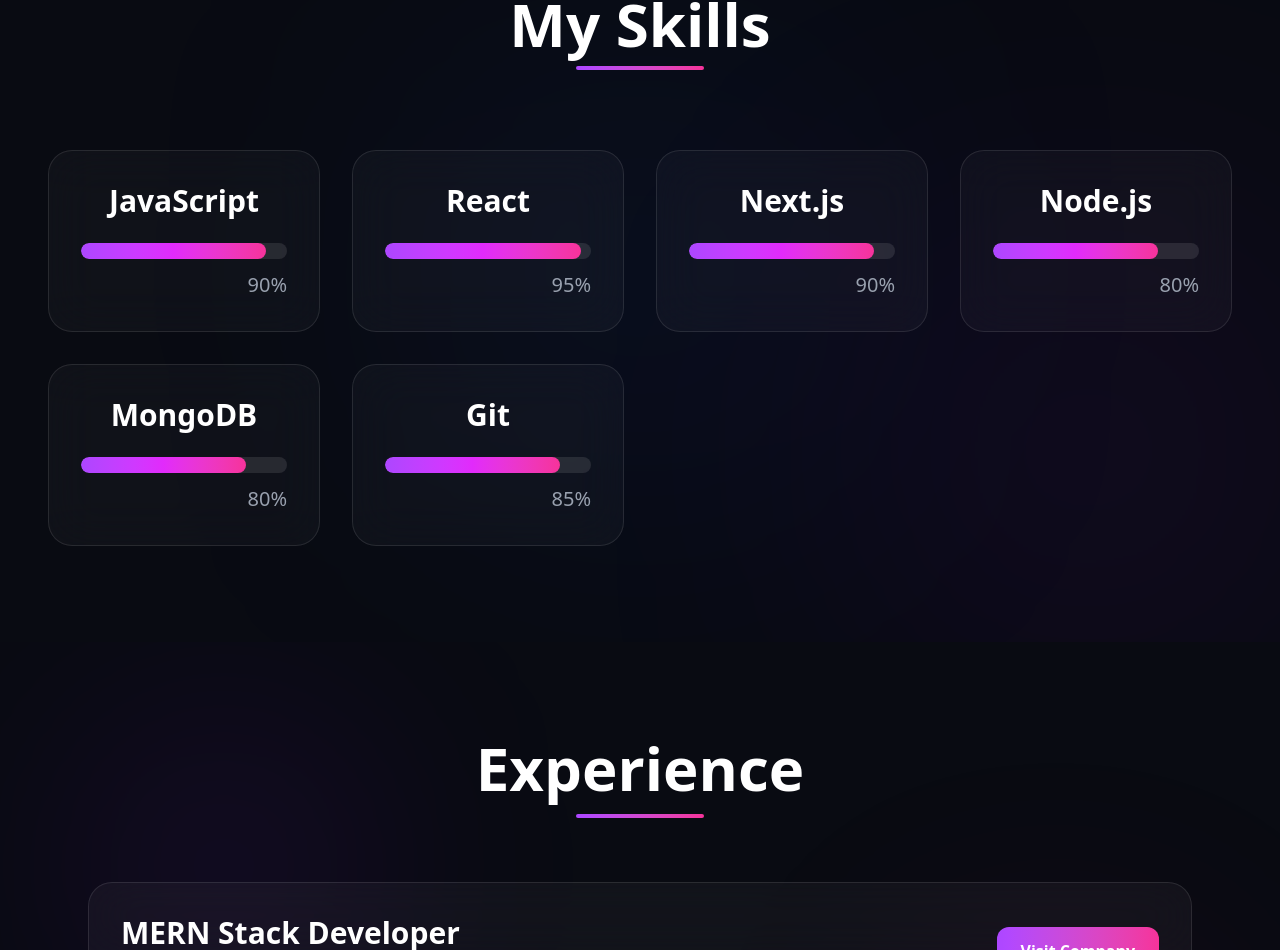
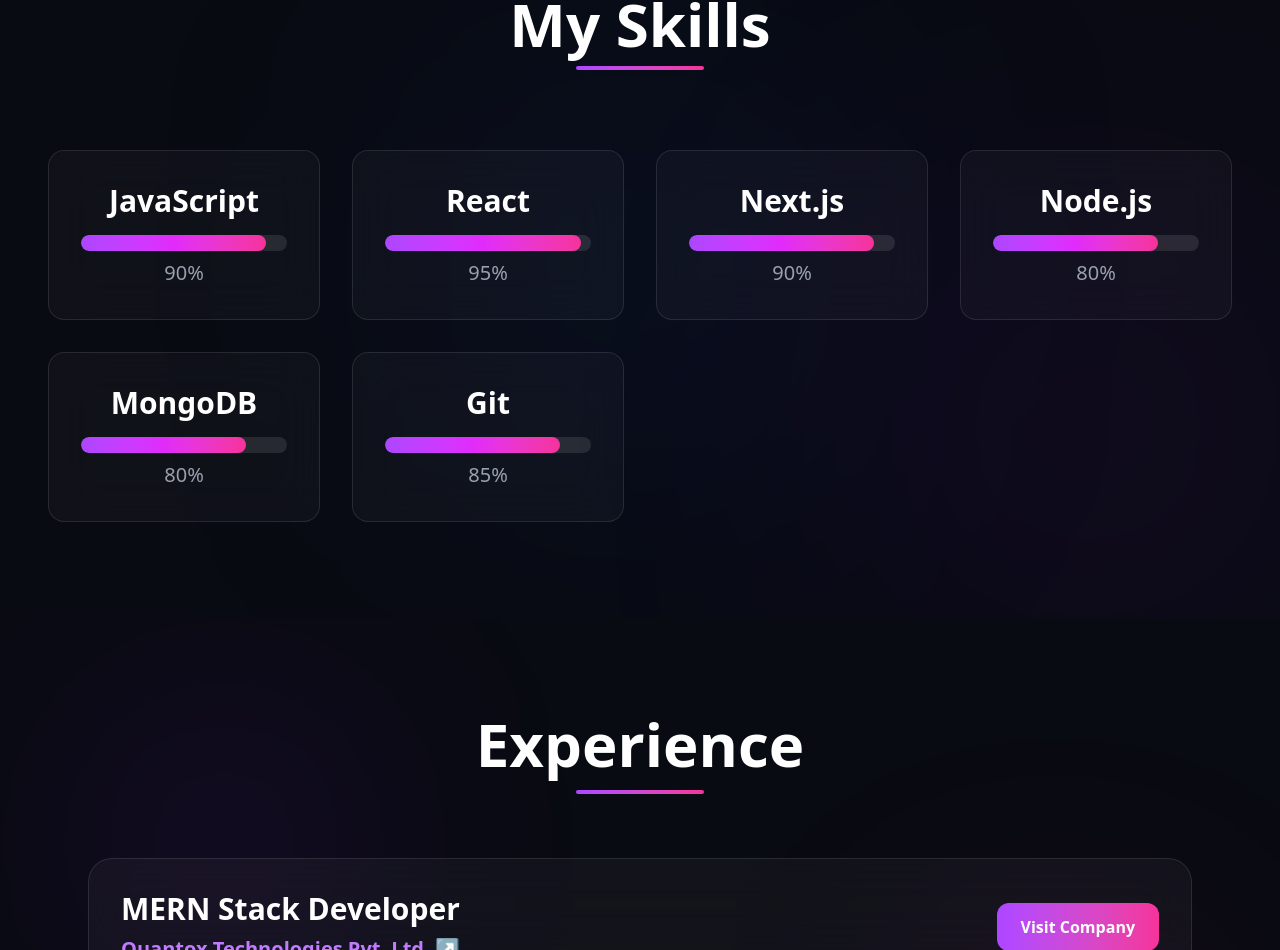
Before and after one commit to pallavi-de/portfolio, a Next.js app: page / in a window 1280 px wide. Shown: the part 2112-3062 px from the top of the page. Built offline with nearby package versions, Linux system fonts and the light colour scheme.

Commit message:
skills section again

```diff
--- a/components/Skills.jsx
+++ b/components/Skills.jsx
@@ -17,7 +17,7 @@
       id="skills"
       className="relative overflow-hidden bg-[#090b12] py-12 sm:py-16 md:py-24"
     >
-      {/* Softer background glow for mobile */}
+      {/* Background glow */}
       <div className="absolute left-1/2 top-1/4 -translate-x-1/2 h-40 w-40 sm:h-64 sm:w-64 md:h-96 md:w-96 rounded-full bg-blue-600/10 blur-[80px] md:blur-[150px]" />
       <div className="absolute right-0 bottom-0 h-40 w-40 sm:h-64 sm:w-64 md:h-96 md:w-96 rounded-full bg-purple-600/10 blur-[80px] md:blur-[150px]" />
 
@@ -27,7 +27,7 @@
         <motion.div
           initial={{ opacity: 0, y: 30 }}
           whileInView={{ opacity: 1, y: 0 }}
-          viewport={{ once: true, margin: "-50px" }}
+          viewport={{ once: true }}
           className="mb-10 sm:mb-14 md:mb-20 text-center"
         >
           <h2 className="text-2xl sm:text-4xl md:text-5xl lg:text-6xl font-bold text-white">
@@ -38,43 +38,36 @@
         </motion.div>
 
         {/* Skills Grid */}
-        <div className="grid gap-4 sm:gap-6 md:gap-8 grid-cols-1 sm:grid-cols-2 lg:grid-cols-3 xl:grid-cols-4">
+        <div className="grid gap-3 sm:gap-5 md:gap-8 grid-cols-3 sm:grid-cols-2 lg:grid-cols-3 xl:grid-cols-4">
           {skills.map((skill, index) => (
             <motion.div
               key={skill.name}
-              initial={{ opacity: 0, y: 40 }}
-              whileInView={{ opacity: 1, y: 0 }}
+              initial={{ opacity: 0, scale: 0.9 }}
+              whileInView={{ opacity: 1, scale: 1 }}
               transition={{
-                duration: 0.4,
+                duration: 0.3,
                 delay: index * 0.03,
               }}
-              viewport={{ once: true, margin: "-30px" }}
-              whileHover={{
-                y: 0, // disable lift on mobile-like devices
-                scale: 1.01,
-              }}
-              className="rounded-xl sm:rounded-2xl md:rounded-3xl border border-white/10 bg-white/[0.03] p-4 sm:p-6 md:p-8 backdrop-blur-xl"
+              viewport={{ once: true }}
+              className="rounded-lg sm:rounded-2xl border border-white/10 bg-white/[0.03] p-3 sm:p-5 md:p-8 backdrop-blur-xl"
             >
-              <h3 className="mb-4 sm:mb-6 text-center text-lg sm:text-2xl md:text-3xl font-semibold text-white">
+              {/* Skill Name */}
+              <h3 className="mb-2 sm:mb-4 text-center text-[10px] sm:text-xl md:text-3xl font-semibold text-white">
                 {skill.name}
               </h3>
 
-              <div className="mb-2 sm:mb-3 h-2.5 sm:h-3 md:h-4 overflow-hidden rounded-full bg-white/10">
+              {/* Progress Bar */}
+              <div className="h-1 sm:h-2 md:h-4 overflow-hidden rounded-full bg-white/10">
                 <motion.div
                   initial={{ width: 0 }}
-                  whileInView={{
-                    width: `${skill.percentage}%`,
-                  }}
-                  transition={{
-                    duration: 1.2,
-                    ease: "easeOut",
-                  }}
-                  viewport={{ once: true }}
+                  whileInView={{ width: `${skill.percentage}%` }}
+                  transition={{ duration: 1 }}
                   className="h-full rounded-full bg-gradient-to-r from-purple-500 via-fuchsia-500 to-pink-500"
                 />
               </div>
 
-              <div className="text-right text-sm sm:text-lg md:text-xl font-medium text-gray-400">
+              {/* Percentage */}
+              <div className="mt-1 sm:mt-2 text-center text-[10px] sm:text-sm md:text-xl text-gray-400">
                 {skill.percentage}%
               </div>
             </motion.div>
```
